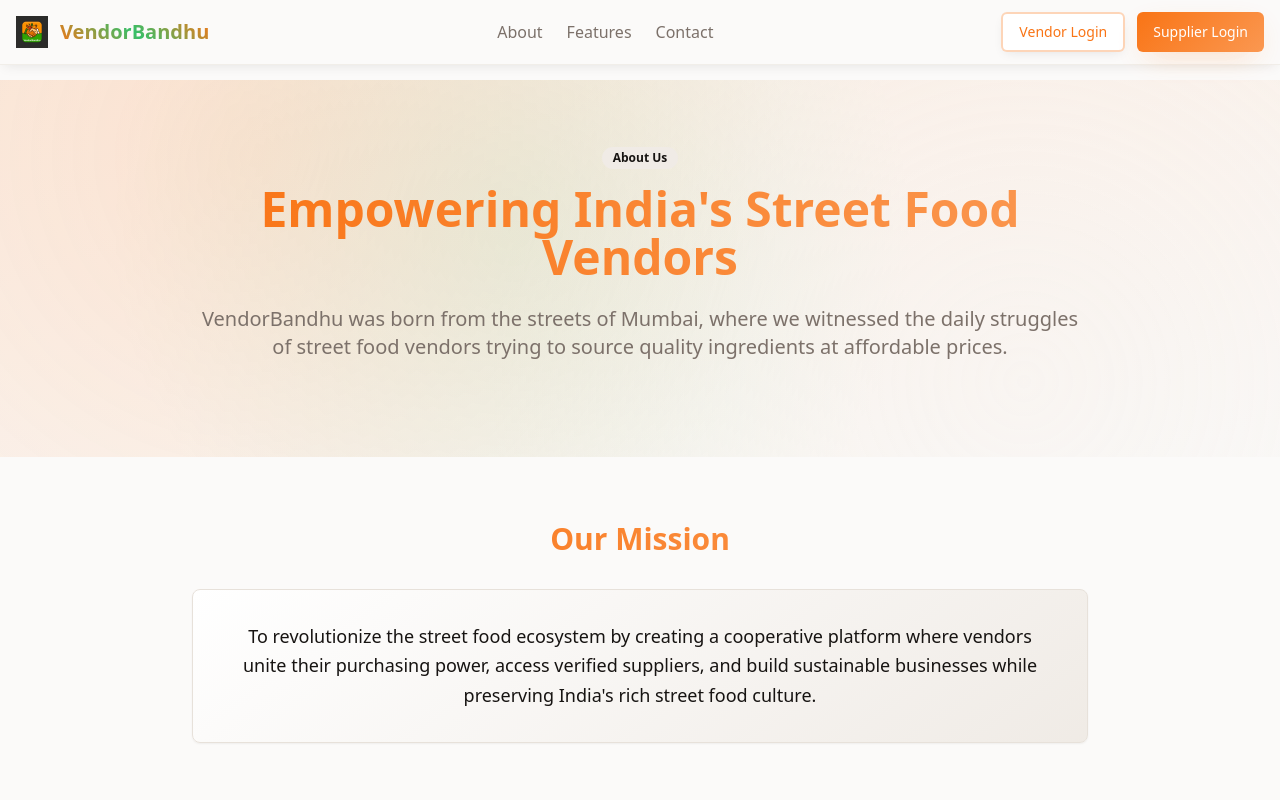
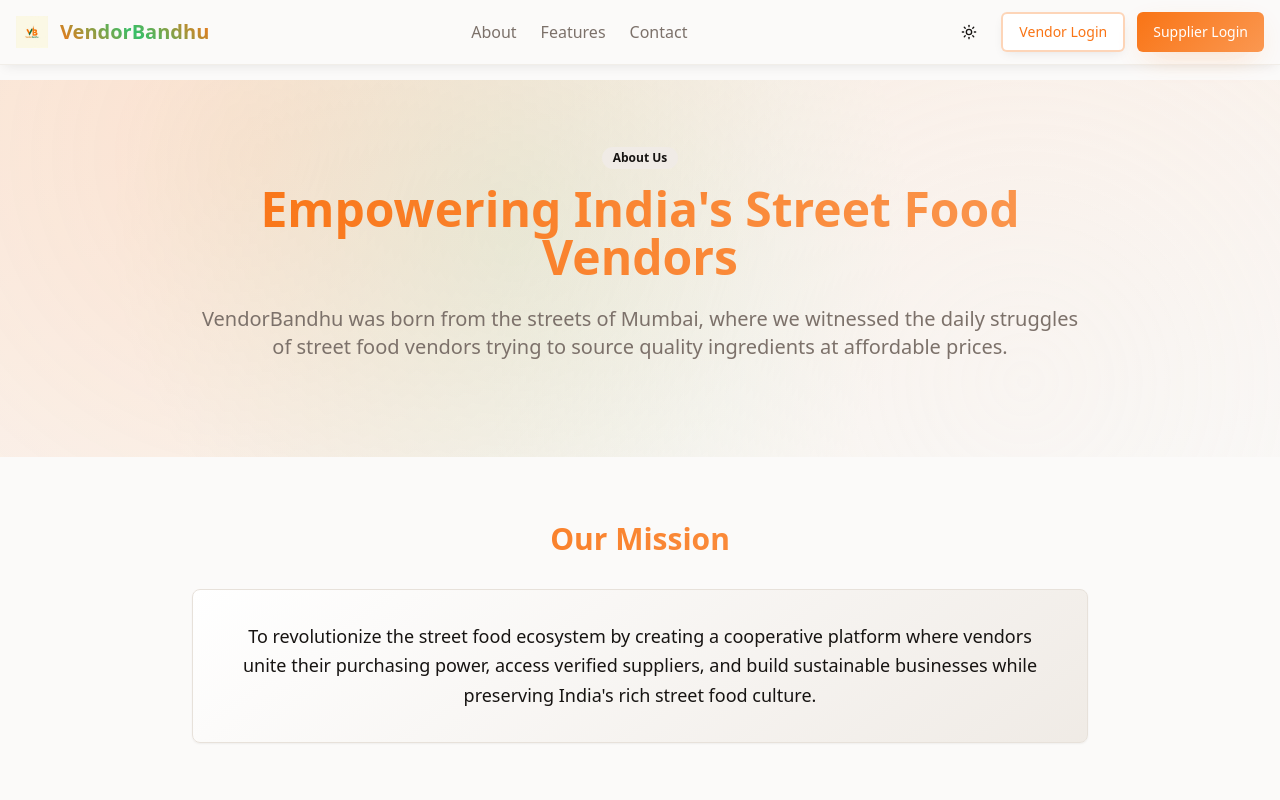
Before and after one commit to Shiwum/vendorbandhu, a React (Vite) app: page /about in a window 1280 px wide. Shown: the top 800 px of the page. Built offline with nearby package versions, Linux system fonts and the light colour scheme.

Commit message:
Update logo, homepage image, and add theme support
Updated the application's logo and homepage image to enhance visual appeal. Implemented a dark and light mode toggle for improved user experience and aesthetic flexibility.

```diff
--- a/src/components/HeroSection.tsx
+++ b/src/components/HeroSection.tsx
@@ -2,7 +2,7 @@ import { Button } from "@/components/ui/button";
 import { Card, CardContent } from "@/components/ui/card";
 import { Link } from "react-router-dom";
 import { Users, Truck, ShoppingCart, Star, Sparkles, TrendingUp } from "lucide-react";
-import heroImage from "@/assets/hero-image.jpg";
+import heroBanner from "@/assets/hero-banner.jpg";
 import productsHero from "@/assets/products-hero.jpg";
 
 const HeroSection = () => {
@@ -99,8 +99,8 @@ const HeroSection = () => {
           <div className="relative animate-slide-in-right">
             <div className="relative group">
               <img
-                src={productsHero}
-                alt="VendorBandhu Platform - Fresh Ingredients"
+                src={heroBanner}
+                alt="VendorBandhu Platform - Fresh Ingredients and Vendor Cooperation"
                 className="rounded-2xl shadow-xl w-full transform group-hover:scale-105 transition-all duration-500"
               />
               <div className="absolute inset-0 bg-gradient-to-tr from-primary/20 via-transparent to-accent/20 rounded-2xl group-hover:opacity-75 transition-opacity duration-300"></div>
--- a/src/components/Navigation.tsx
+++ b/src/components/Navigation.tsx
@@ -1,6 +1,7 @@
 import { Button } from "@/components/ui/button";
 import { Link } from "react-router-dom";
-import vendorBandhuIcon from "@/assets/vendorbandhu-icon.png";
+import ThemeToggle from "@/components/ThemeToggle";
+import vendorBandhuLogo from "@/assets/vendorbandhu-logo.png";
 
 const Navigation = () => {
   return (
@@ -9,8 +10,8 @@ const Navigation = () => {
         <Link to="/" className="flex items-center gap-3 group">
           <div className="relative">
             <img
-              src={vendorBandhuIcon}
-              alt="VendorBandhu"
+              src={vendorBandhuLogo}
+              alt="VendorBandhu Logo"
               className="w-8 h-8 group-hover:scale-110 transition-transform duration-300"
             />
             <div className="absolute inset-0 bg-gradient-glow rounded-full opacity-0 group-hover:opacity-50 transition-opacity duration-300"></div>
@@ -45,6 +46,7 @@ const Navigation = () => {
         </div>
 
         <div className="flex items-center gap-3">
+          <ThemeToggle />
           <Button
             variant="outline"
             className="border-primary/30 text-primary hover:bg-primary hover:text-primary-foreground hover:scale-105 transition-all duration-300"
--- /dev/null
+++ b/src/components/ThemeProvider.tsx
@@ -0,0 +1,6 @@
+import { ThemeProvider as NextThemesProvider } from "next-themes";
+import { type ThemeProviderProps } from "next-themes/dist/types";
+
+export function ThemeProvider({ children, ...props }: ThemeProviderProps) {
+  return <NextThemesProvider {...props}>{children}</NextThemesProvider>;
+}
--- /dev/null
+++ b/src/components/ThemeToggle.tsx
@@ -0,0 +1,32 @@
+import { Moon, Sun } from "lucide-react";
+import { Button } from "@/components/ui/button";
+import { useTheme } from "next-themes";
+import { useEffect, useState } from "react";
+
+const ThemeToggle = () => {
+  const { theme, setTheme } = useTheme();
+  const [mounted, setMounted] = useState(false);
+
+  useEffect(() => {
+    setMounted(true);
+  }, []);
+
+  if (!mounted) {
+    return null;
+  }
+
+  return (
+    <Button
+      variant="ghost"
+      size="icon"
+      onClick={() => setTheme(theme === "light" ? "dark" : "light")}
+      className="hover:bg-accent/10 transition-colors"
+    >
+      <Sun className="h-[1.2rem] w-[1.2rem] rotate-0 scale-100 transition-all dark:-rotate-90 dark:scale-0" />
+      <Moon className="absolute h-[1.2rem] w-[1.2rem] rotate-90 scale-0 transition-all dark:rotate-0 dark:scale-100" />
+      <span className="sr-only">Toggle theme</span>
+    </Button>
+  );
+};
+
+export default ThemeToggle;
--- a/src/main.tsx
+++ b/src/main.tsx
@@ -1,5 +1,36 @@
-import { createRoot } from 'react-dom/client'
-import App from './App.tsx'
-import './index.css'
+import { StrictMode } from "react";
+import { createRoot } from "react-dom/client";
+import { BrowserRouter, Routes, Route } from "react-router-dom";
+import { ThemeProvider } from "@/components/ThemeProvider";
+import "./index.css";
 
-createRoot(document.getElementById("root")!).render(<App />);
+import Index from "./pages/Index";
+import About from "./pages/About";
+import Contact from "./pages/Contact";
+import Features from "./pages/Features";
+import VendorPortal from "./pages/VendorPortal";
+import SupplierPortal from "./pages/SupplierPortal";
+import NotFound from "./pages/NotFound";
+
+createRoot(document.getElementById("root")!).render(
+  <StrictMode>
+    <ThemeProvider
+      attribute="class"
+      defaultTheme="system"
+      enableSystem
+      disableTransitionOnChange
+    >
+      <BrowserRouter>
+        <Routes>
+          <Route path="/" element={<Index />} />
+          <Route path="/about" element={<About />} />
+          <Route path="/contact" element={<Contact />} />
+          <Route path="/features" element={<Features />} />
+          <Route path="/vendor-portal" element={<VendorPortal />} />
+          <Route path="/supplier-portal" element={<SupplierPortal />} />
+          <Route path="*" element={<NotFound />} />
+        </Routes>
+      </BrowserRouter>
+    </ThemeProvider>
+  </StrictMode>
+);
```
Also changed, not shown: src/assets/hero-banner.jpg (added), src/assets/vendorbandhu-logo.png (added).
